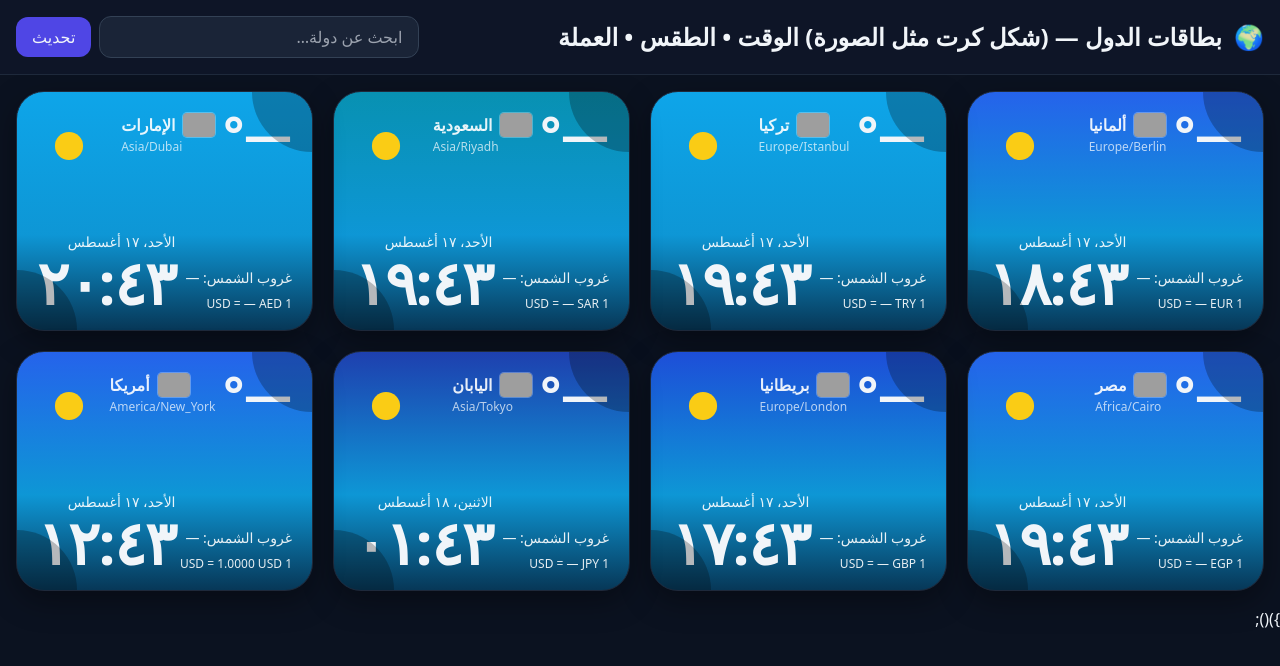
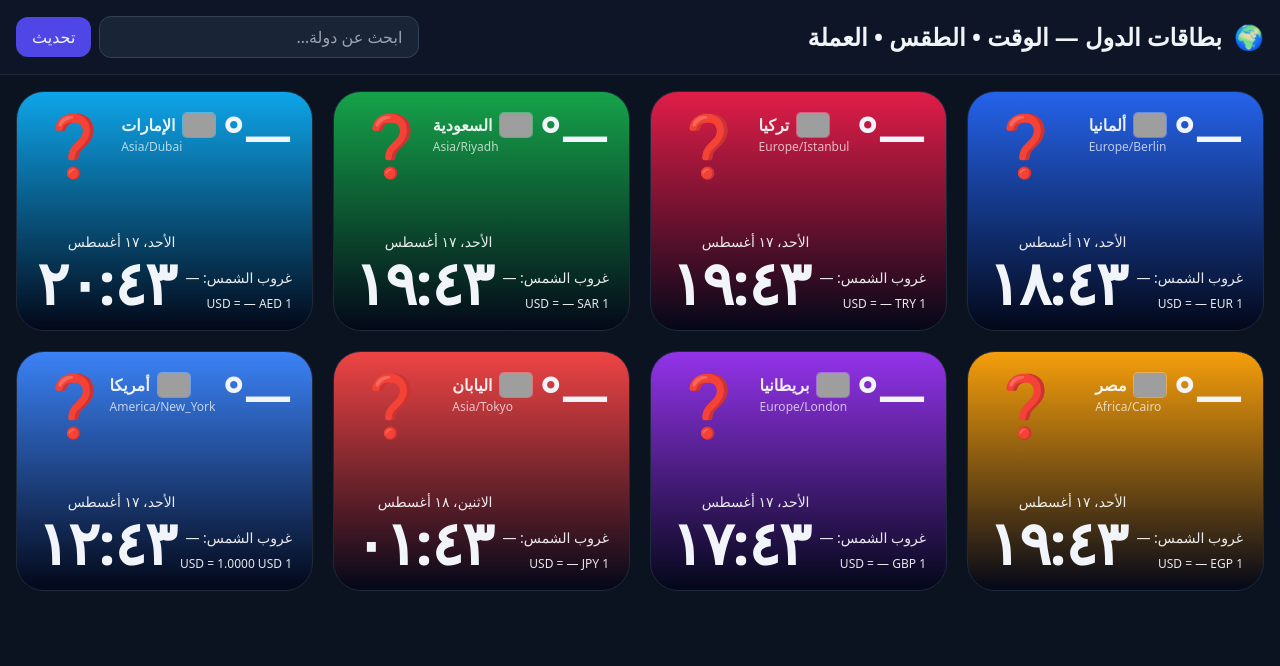
Before and after one commit to abdullah3df/cik-logo1, a plain HTML site: page index.html in a window 1280 px wide. Drawn offline with nearby package versions, Linux system fonts and the light colour scheme; no server answers; grey boxes are pictures that could not be loaded.

Commit message:
Update index.html

```diff
--- a/index.html
+++ b/index.html
@@ -2,14 +2,13 @@
 <head>
   <meta charset="utf-8" />
   <meta name="viewport" content="width=device-width, initial-scale=1" />
-  <title>بطاقات الدول — ستايل ويدجت الطقس والساعة</title>
+  <title>بطاقات الدول — ستايل ويدجت تفاعلي</title>
   <script src="https://cdn.tailwindcss.com"></script>
   <style>
     html, body { height: 100%; }
     body { background: #0b1220; }
-    .glass { backdrop-filter: blur(8px); }
-    .soft-shadow { box-shadow: 0 10px 30px rgba(0,0,0,.35); }
-    .card-base { position: relative; border-radius: 28px; overflow: hidden; }
+    .card-base { position: relative; border-radius: 28px; overflow: hidden; transition: transform .25s ease, box-shadow .25s ease; }
+    .card-base:hover { transform: scale(1.04); box-shadow: 0 15px 40px rgba(0,0,0,.45); z-index:10; }
     .corner { position:absolute; width:120px; height:120px; background:rgba(0,0,0,.25); border-radius:50%; }
     .corner.tl{ top:-60px; right:-60px; }
     .corner.br{ bottom:-60px; left:-60px; }
@@ -20,7 +19,7 @@
     <div class="max-w-7xl mx-auto px-4 py-4 flex flex-col gap-3 md:flex-row md:items-center md:justify-between">
       <div class="flex items-center gap-3">
         <span class="text-2xl">🌍</span>
-        <h1 class="text-xl md:text-2xl font-bold">بطاقات الدول — (شكل كرت مثل الصورة) الوقت • الطقس • العملة</h1>
+        <h1 class="text-xl md:text-2xl font-bold">بطاقات الدول — الوقت • الطقس • العملة</h1>
       </div>
       <div class="flex flex-col md:flex-row gap-2 md:items-center w-full md:w-auto">
         <input id="search" type="text" placeholder="ابحث عن دولة…" class="w-full md:w-80 px-4 py-2 rounded-xl bg-slate-800/80 border border-slate-700 focus:outline-none focus:ring-2 focus:ring-indigo-500" />
@@ -30,49 +29,52 @@
   </header>  <main class="max-w-7xl mx-auto p-4">
     <div id="grid" class="grid grid-cols-1 sm:grid-cols-2 lg:grid-cols-3 xl:grid-cols-4 gap-5"></div>
   </main>  <script>
-    // ================= إعداد الدول =================
+    // ================= إعداد الدول مع لون مميز =================
     const COUNTRIES = [
-      { code:'DE', name:'ألمانيا', tz:'Europe/Berlin', lat:52.52, lon:13.405, currency:{code:'EUR', symbol:'€', name:'اليورو'}, accent:'#2563eb', flag:'de' },
-      { code:'TR', name:'تركيا', tz:'Europe/Istanbul', lat:41.015137, lon:28.97953, currency:{code:'TRY', symbol:'₺', name:'الليرة التركية'}, accent:'#0ea5e9', flag:'tr' },
-      { code:'SA', name:'السعودية', tz:'Asia/Riyadh', lat:24.7136, lon:46.6753, currency:{code:'SAR', symbol:'﷼', name:'الريال السعودي'}, accent:'#0891b2', flag:'sa' },
-      { code:'AE', name:'الإمارات', tz:'Asia/Dubai', lat:25.2048, lon:55.2708, currency:{code:'AED', symbol:'د.إ', name:'الدرهم الإماراتي'}, accent:'#0ea5e9', flag:'ae' },
-      { code:'EG', name:'مصر', tz:'Africa/Cairo', lat:30.0444, lon:31.2357, currency:{code:'EGP', symbol:'£', name:'الجنيه المصري'}, accent:'#2563eb', flag:'eg' },
-      { code:'GB', name:'بريطانيا', tz:'Europe/London', lat:51.5072, lon:-0.1276, currency:{code:'GBP', symbol:'£', name:'الجنيه الإسترليني'}, accent:'#1d4ed8', flag:'gb' },
-      { code:'JP', name:'اليابان', tz:'Asia/Tokyo', lat:35.6762, lon:139.6503, currency:{code:'JPY', symbol:'¥', name:'الين الياباني'}, accent:'#1e40af', flag:'jp' },
-      { code:'US', name:'أمريكا', tz:'America/New_York', lat:40.7128, lon:-74.0060, currency:{code:'USD', symbol:'$', name:'الدولار الأمريكي'}, accent:'#2563eb', flag:'us' },
+      { code:'DE', name:'ألمانيا', tz:'Europe/Berlin', lat:52.52, lon:13.405, currency:{code:'EUR', symbol:'€', name:'اليورو'}, color:'#2563eb', flag:'de' },
+      { code:'TR', name:'تركيا', tz:'Europe/Istanbul', lat:41.015137, lon:28.97953, currency:{code:'TRY', symbol:'₺', name:'الليرة التركية'}, color:'#e11d48', flag:'tr' },
+      { code:'SA', name:'السعودية', tz:'Asia/Riyadh', lat:24.7136, lon:46.6753, currency:{code:'SAR', symbol:'﷼', name:'الريال السعودي'}, color:'#16a34a', flag:'sa' },
+      { code:'AE', name:'الإمارات', tz:'Asia/Dubai', lat:25.2048, lon:55.2708, currency:{code:'AED', symbol:'د.إ', name:'الدرهم الإماراتي'}, color:'#0ea5e9', flag:'ae' },
+      { code:'EG', name:'مصر', tz:'Africa/Cairo', lat:30.0444, lon:31.2357, currency:{code:'EGP', symbol:'£', name:'الجنيه المصري'}, color:'#f59e0b', flag:'eg' },
+      { code:'GB', name:'بريطانيا', tz:'Europe/London', lat:51.5072, lon:-0.1276, currency:{code:'GBP', symbol:'£', name:'الجنيه الإسترليني'}, color:'#9333ea', flag:'gb' },
+      { code:'JP', name:'اليابان', tz:'Asia/Tokyo', lat:35.6762, lon:139.6503, currency:{code:'JPY', symbol:'¥', name:'الين الياباني'}, color:'#ef4444', flag:'jp' },
+      { code:'US', name:'أمريكا', tz:'America/New_York', lat:40.7128, lon:-74.0060, currency:{code:'USD', symbol:'$', name:'الدولار الأمريكي'}, color:'#3b82f6', flag:'us' },
     ];
 
     const gridEl = document.getElementById('grid');
     const searchEl = document.getElementById('search');
     const refreshBtn = document.getElementById('refreshBtn');
 
-    function gradient(accent){
-      return `linear-gradient(180deg, ${accent} 0%, rgba(14,165,233,0.9) 60%, rgba(2,6,23,0.85) 120%)`;
+    function gradient(color){
+      return `linear-gradient(180deg, ${color} 0%, rgba(2,6,23,0.85) 100%)`;
+    }
+
+    function weatherIcon(temp){
+      if(temp === null) return '❓';
+      if(temp < 5) return '❄️';
+      if(temp < 18) return '☁️';
+      if(temp < 28) return '🌤️';
+      return '🔥';
     }
 
     function createCard(country){
       const card = document.createElement('article');
-      card.className = 'card-base soft-shadow border border-slate-800';
-      card.style.background = gradient(country.accent);
+      card.className = 'card-base border border-slate-800';
+      card.style.background = gradient(country.color);
       card.style.minHeight = '240px';
       card.dataset.countryName = country.name;
 
-      // decorative corners (مثل الصورة)
-      const c1 = document.createElement('div'); c1.className='corner tl';
-      const c2 = document.createElement('div'); c2.className='corner br';
-
-      // ===== المحتوى المتموضع =====
       const pad = document.createElement('div');
       pad.className = 'absolute inset-0 p-5';
 
-      // أعلى اليسار — أيقونة طقس بسيطة
-      const sun = document.createElementNS('http://www.w3.org/2000/svg','svg');
-      sun.setAttribute('viewBox','0 0 100 100');
-      sun.classList.add('absolute');
-      sun.style.left='20px'; sun.style.top='22px'; sun.style.width='64px'; sun.style.height='64px';
-      sun.innerHTML = `<circle cx="50" cy="50" r="22" fill="#facc15"/>`;
+      // أيقونة الطقس حسب الحرارة
+      const iconEl = document.createElement('div');
+      iconEl.className = 'absolute text-6xl';
+      iconEl.style.left='20px';
+      iconEl.style.top='22px';
+      iconEl.textContent = '—';
 
-      // أعلى اليمين — الحرارة واسم الدولة + العلم
+      // أعلى اليمين — الحرارة + الدولة
       const topRight = document.createElement('div');
       topRight.className = 'absolute flex items-center gap-2';
       topRight.style.right = '20px';
@@ -87,7 +89,6 @@
           <div class="text-white/70 text-xs mt-0.5">${country.tz}</div>
         </div>`;
 
-      // أسفل اليسار — الساعة والتاريخ كبير
       const bottomLeft = document.createElement('div');
       bottomLeft.className = 'absolute';
       bottomLeft.style.left='20px';
@@ -96,7 +97,6 @@
         <div class="text-white/90 text-sm" data-date>—</div>
         <div class="text-5xl sm:text-6xl font-black tracking-tight" data-time>--:--</div>`;
 
-      // أسفل اليمين — الغروب + سعر الصرف
       const bottomRight = document.createElement('div');
       bottomRight.className = 'absolute text-right';
       bottomRight.style.right='20px';
@@ -105,24 +105,22 @@
         <div class="text-white/90 text-sm" data-sunset>غروب الشمس: —</div>
         <div class="text-white/90 text-xs mt-2" data-fx>1 USD = — ${country.currency.code}</div>`;
 
-      pad.appendChild(sun);
+      pad.appendChild(iconEl);
       pad.appendChild(topRight);
       pad.appendChild(bottomLeft);
       pad.appendChild(bottomRight);
 
       card.appendChild(pad);
-      card.appendChild(c1); card.appendChild(c2);
 
-      // مراجع
       card._refs = {
         time: bottomLeft.querySelector('[data-time]'),
         date: bottomLeft.querySelector('[data-date]'),
         temp: topRight.querySelector('[data-temp]'),
+        icon: iconEl,
         sunset: bottomRight.querySelector('[data-sunset]'),
         fx: bottomRight.querySelector('[data-fx]')
       };
 
-      // مؤقت الوقت والتاريخ
       function tick(){
         const now = new Date();
         try{
@@ -137,7 +135,6 @@
       return card;
     }
 
-    // ============= إدراج =============
     const cardMap = new Map();
     function renderAll(){
       gridEl.innerHTML = '';
@@ -148,14 +145,12 @@
       });
     }
 
-    // ============= طقس وغروب الشمس: Open‑Meteo =============
     async function fetchWeatherAndSun(country){
       const url = `https://api.open-meteo.com/v1/forecast?latitude=${country.lat}&longitude=${country.lon}&current_weather=true&daily=sunset&timezone=${encodeURIComponent(country.tz)}`;
       const r = await fetch(url);
-      if(!r.ok) throw new Error('weather http '+r.status);
       const data = await r.json();
       const temp = data?.current_weather?.temperature ?? null;
-      const sunsetISO = data?.daily?.sunset?.[0] ?? null; // بصيغة التوقيت المحلي
+      const sunsetISO = data?.daily?.sunset?.[0] ?? null;
       return { temp, sunsetISO };
     }
 
@@ -165,28 +160,20 @@
         try{
           const {temp, sunsetISO} = await fetchWeatherAndSun(c);
           el._refs.temp.textContent = (temp!==null? Math.round(temp): '—') + '°';
+          el._refs.icon.textContent = weatherIcon(temp);
           if(sunsetISO){
             const t = new Date(sunsetISO);
-            const hh = t.getHours().toString().padStart(2,'0');
-            const mm = t.getMinutes().toString().padStart(2,'0');
-            el._refs.sunset.textContent = `غروب الشمس: ${hh}:${mm}`;
-          }else{
-            el._refs.sunset.textContent = 'غروب الشمس: —';
+            el._refs.sunset.textContent = `غروب الشمس: ${t.getHours().toString().padStart(2,'0')}:${t.getMinutes().toString().padStart(2,'0')}`;
           }
-        }catch(e){
-          el._refs.temp.textContent = '—°';
-          el._refs.sunset.textContent = 'غروب الشمس: —';
-        }
+        }catch(e){ el._refs.temp.textContent='—°'; el._refs.sunset.textContent='غروب الشمس: —'; el._refs.icon.textContent='❓'; }
       }));
     }
 
-    // ============= أسعار الصرف: exchangerate.host =============
     function collectSymbols(){ const s=new Set(); COUNTRIES.forEach(c=>s.add(c.currency.code)); s.delete('USD'); return [...s]; }
     async function fetchRates(){
       const symbols = collectSymbols();
       if(symbols.length===0) return {};
       const r = await fetch(`https://api.exchangerate.host/latest?base=USD&symbols=${symbols.join(',')}`);
-      if(!r.ok) throw new Error('fx http '+r.status);
       const data = await r.json(); return data?.rates||{};
     }
     async function updateAllFX(){
@@ -195,13 +182,10 @@
         const el = cardMap.get(c.code);
         if(c.currency.code==='USD'){ el._refs.fx.textContent = '1 USD = 1.0000 USD'; return; }
         const perUSD = rates[c.currency.code];
-        if(typeof perUSD==='number' && perUSD>0){
-          el._refs.fx.textContent = `1 USD = ${perUSD.toLocaleString('ar-EG',{maximumFractionDigits:4})} ${c.currency.code}`;
-        }else{ el._refs.fx.textContent = `1 USD = — ${c.currency.code}`; }
+        if(typeof perUSD==='number' && perUSD>0){ el._refs.fx.textContent = `1 USD = ${perUSD.toLocaleString('ar-EG',{maximumFractionDigits:4})} ${c.currency.code}`; }
       });
     }
 
-    // ============= بحث =============
     searchEl.addEventListener('input',()=>{
       const q = searchEl.value.trim();
       gridEl.querySelectorAll('article').forEach(el=>{
@@ -219,6 +203,4 @@
 
     (async function init(){ renderAll(); await refreshAll(); })();
   </script></body>
-</html>    })();
-  </script></body>
 </html>
```
